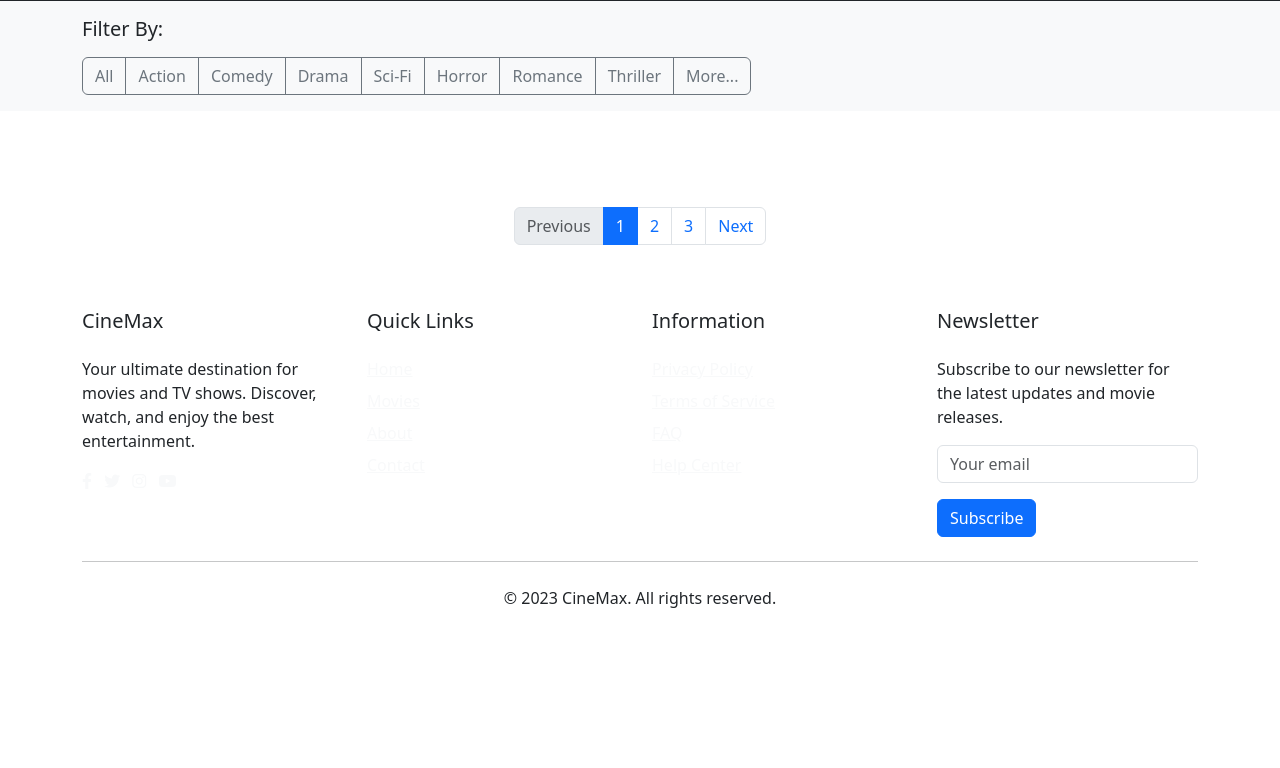
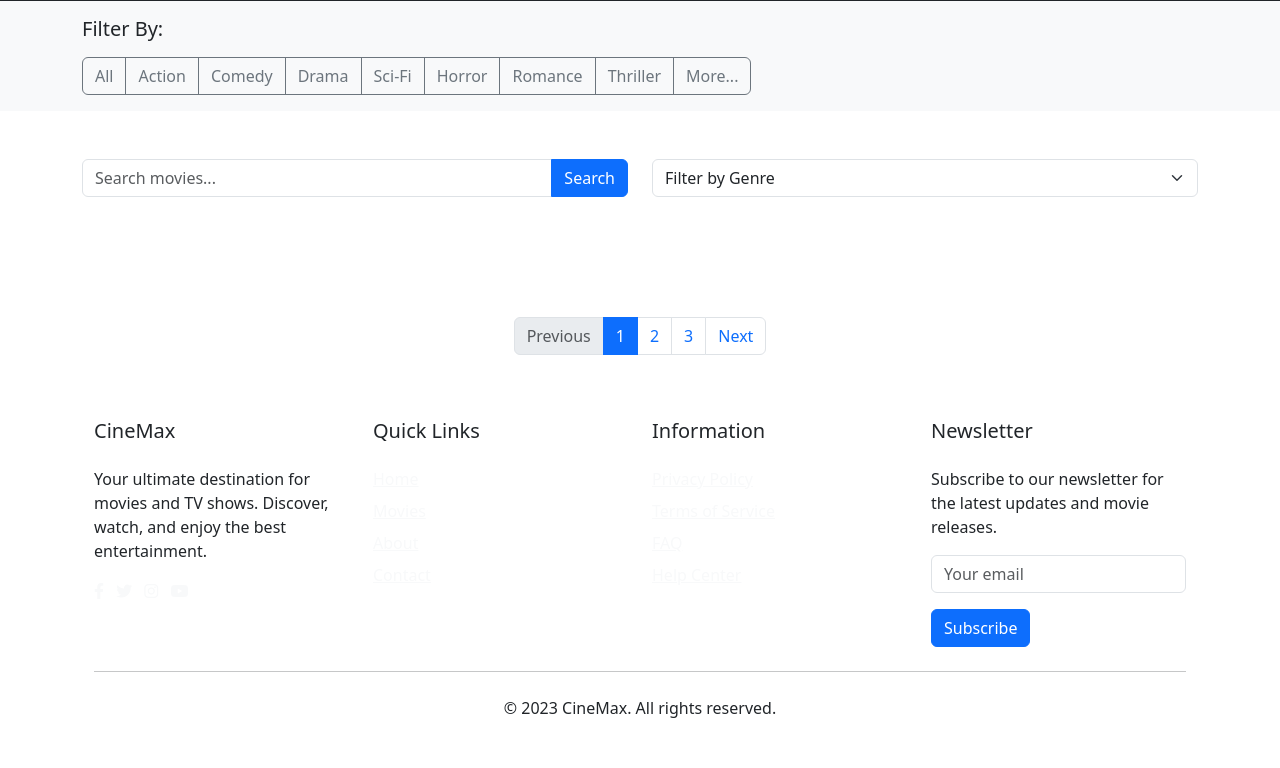
Before and after one commit to Abdulmalik0428/Kino_teatr_python_4, a Django app: page /movies/ in a window 1280 px wide. Shown: the part 226-994 px from the top of the page. Before the commit the page ends 834 px from the top, so only its background shows below. Run offline with Django 5.2, Linux system fonts and the light colour scheme; data that the repository does not hold is empty.

```diff
--- a/Templates/movies.html
+++ b/Templates/movies.html
@@ -49,6 +49,30 @@
       </div>
     </div>
   </section>
+
+      <!-- Movies Section -->
+    <section class="py-5">
+        <div class="container">
+            <div class="row mb-4">
+                <div class="col-md-6">
+                    <form method="GET" action="{% url 'movies_list' %}">
+                        <div class="input-group">
+                            <input type="text" class="form-control" name="search" placeholder="Search movies...">
+                            <button class="btn btn-primary" type="submit">Search</button>
+                        </div>
+                    </form>
+                </div>
+                <div class="col-md-6">
+                    <select class="form-select">
+                        <option selected>Filter by Genre</option>
+                        <option>Action</option>
+                        <option>Comedy</option>
+                        <option>Drama</option>
+                        <option>Sci-Fi</option>
+                        <option>Horror</option>
+                    </select>
+                </div>
+            </div>
 
   <!-- Movie Grid -->
   <section class="movie-grid py-5">
--- a/apps/movies/views.py
+++ b/apps/movies/views.py
@@ -18,13 +18,17 @@ def movies_view(request):
 
 def single_movie_view(request , pk):
     movie = get_object_or_404(Movie, pk=pk)
-    rating = Review.objects.filter(movie=movie).aggregate(Avg('rating'))
-    return render(request, 'single-movie.html', context={'movie': movie,'rating':rating['rating__avg']},)
+    reviews = Review.objects.filter(movie=movie)
+    rating = reviews.aggregate(Avg('rating'))
+    return render(request, 'single-movie.html', context={'movie': movie,
+                                                         'rating':rating['rating__avg'],
+                                                         'ratings': range(1,11),
+                                                         'reviews':reviews})
 
 
 def add_review_view(request, pk):
     comment = request.POST.get('comment')
-    rating = int(request.POST.get('rating',1))
+    rating = request.POST.get('rating',1)
     name = request.POST.get('name')
     email = request.POST.get('email')
     movie = Movie.objects.get(id=pk)
@@ -33,6 +37,6 @@ def add_review_view(request, pk):
                           rating=rating,
                           name=name,
                           email=email,
-                          movie=movie)
+                          movie=movie,)
 
     return redirect(reverse('single_movie', kwargs={'pk': pk}))
```
Also changed, not shown: Templates/single-movie.html (+24 -2 lines).
